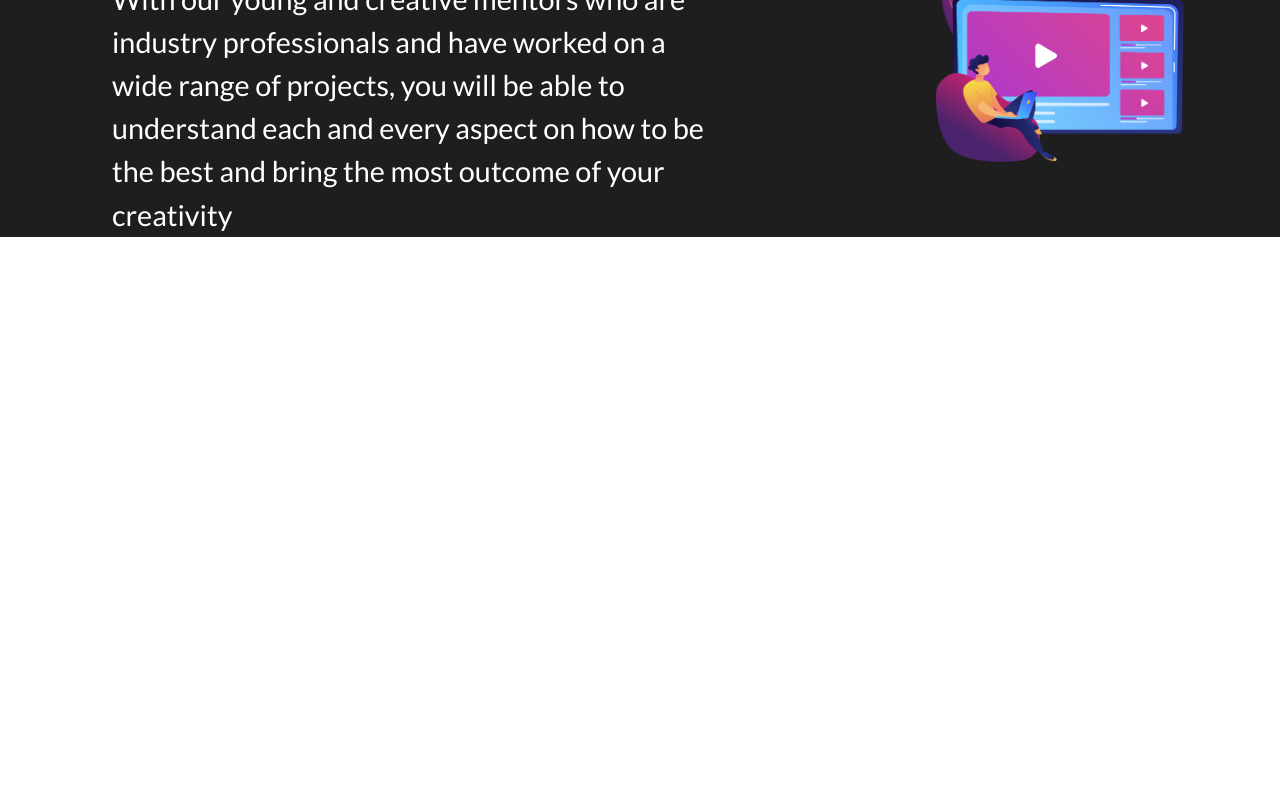
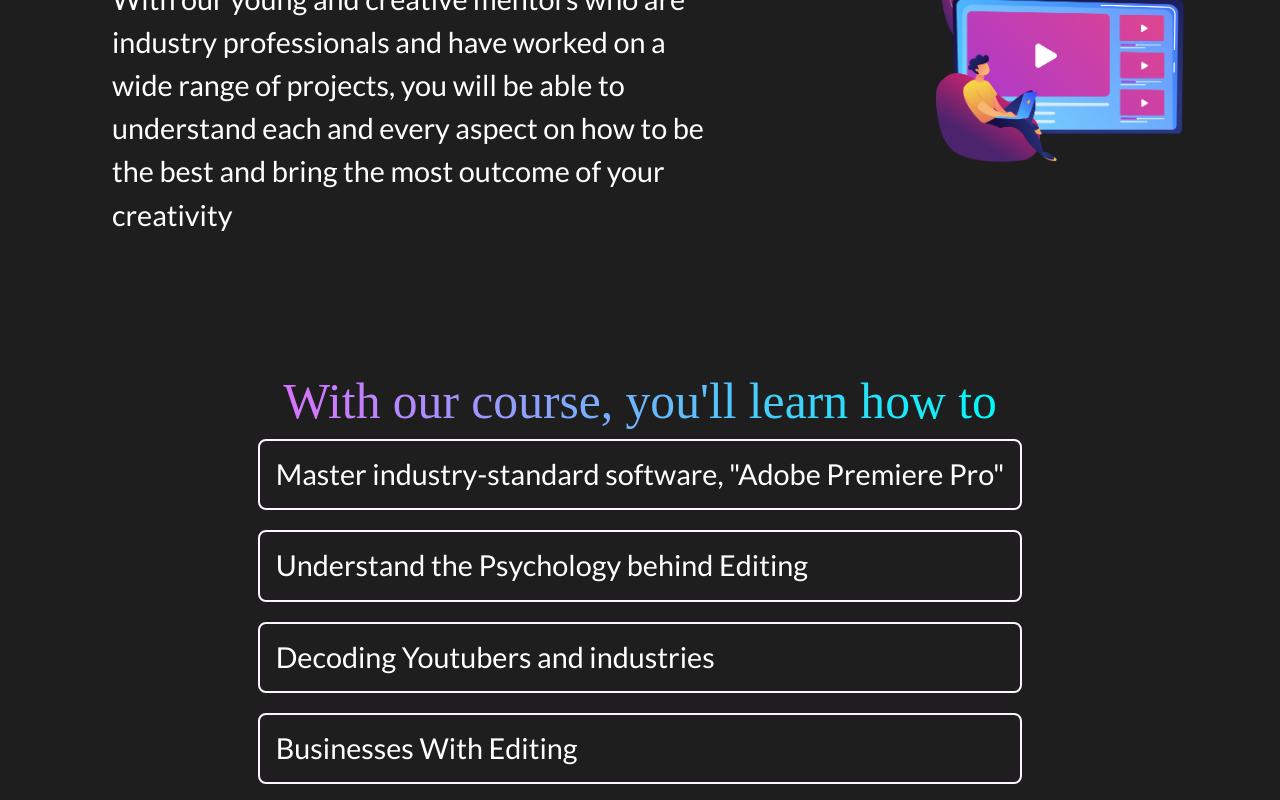
Before and after one commit to raj-bhai/criativicity, a Next.js app in the folder criativcity/: page / in a window 1280 px wide. Shown: the part 2794-3594 px from the top of the page. Before the commit the page ends 3031 px from the top, so only its background shows below. Built offline with nearby package versions, Linux system fonts and the light colour scheme; a web font is replaced by a local one.

Commit message:
faq section

```diff
--- /dev/null
+++ b/criativcity/components/CourseFAQ.jsx
@@ -0,0 +1,35 @@
+import React, { useState, useEffect } from "react";
+import styles from "@/src/style";
+import heroPlanet from "../assets/Group.png";
+import Image from "next/image";
+import { motion } from "framer-motion";
+import { slideIn, staggerContainer, textVariant, textVariant2 } from "@/utils/motion";
+const CourseFAQ = () => {
+   return (
+      <section className="flex items-center  flex-col justify-center pt-[3rem] lg:pt-[8rem] pb-4">
+         <div className="w-[60%] flex text-center items-center justify-center">
+            <h2
+               className={`font-pressfont text-[1.5rem] lg:text-[3.1rem]
+                  pressFont text-transparent bg-clip-text bg-gradient-to-r from-dimPink to-dimPurple`}
+            >
+              With our course, you'll learn how to
+            </h2>
+         </div>
+         <div className="faqqna lg:space-y-5 space-y-2">
+            <div className="border-2 rounded-lg border-fuchsia-50 px-4 py-3 ">
+               <h3 className="text-white text-[0.7rem] lg:text-[1.8rem] font-Lato">Master industry-standard software, "Adobe Premiere Pro"</h3>
+            </div>
+            <div className="border-2 rounded-lg border-fuchsia-50 px-4 py-3">
+               <h3 className="text-white text-[0.7rem] lg:text-[1.8rem] font-Lato">Understand the Psychology behind Editing</h3>
+            </div>
+            <div className="border-2 rounded-lg border-fuchsia-50 px-4 py-3">
+               <h3 className="text-white text-[0.7rem] lg:text-[1.8rem] font-Lato">Decoding Youtubers and industries</h3>
+            </div>
+            <div className="border-2 rounded-lg border-fuchsia-50 px-4 py-3">
+               <h3 className="text-white text-[0.7rem] lg:text-[1.8rem] font-Lato">Businesses With Editing</h3>
+            </div>
+         </div>
+      </section>
+   );
+};
+export default CourseFAQ;
--- a/criativcity/pages/index.js
+++ b/criativcity/pages/index.js
@@ -5,6 +5,7 @@ import styles from "@/src/style";
 import Hero from "@/components/Hero";
 import MidSection from "@/components/MidSection";
 import LowMidSection from "@/components/LowMidSection";
+import CourseFAQ from "@/components/CourseFAQ";
 
 export default function Home() {
    return (
@@ -30,13 +31,19 @@ export default function Home() {
 
             <div className={`navbarbg `}>
                <div className={`${styles.boxWidth}`}>
-                  <MidSection/>
+                  <MidSection />
                </div>
             </div>
 
             <div className={`navbarbg `}>
                <div className={`${styles.boxWidth}`}>
-                  <LowMidSection/>
+                  <LowMidSection />
+               </div>
+            </div>
+
+            <div className={`navbarbg `}>
+               <div className={`${styles.boxWidth}`}>
+                  <CourseFAQ />
                </div>
             </div>
          </div>
```
